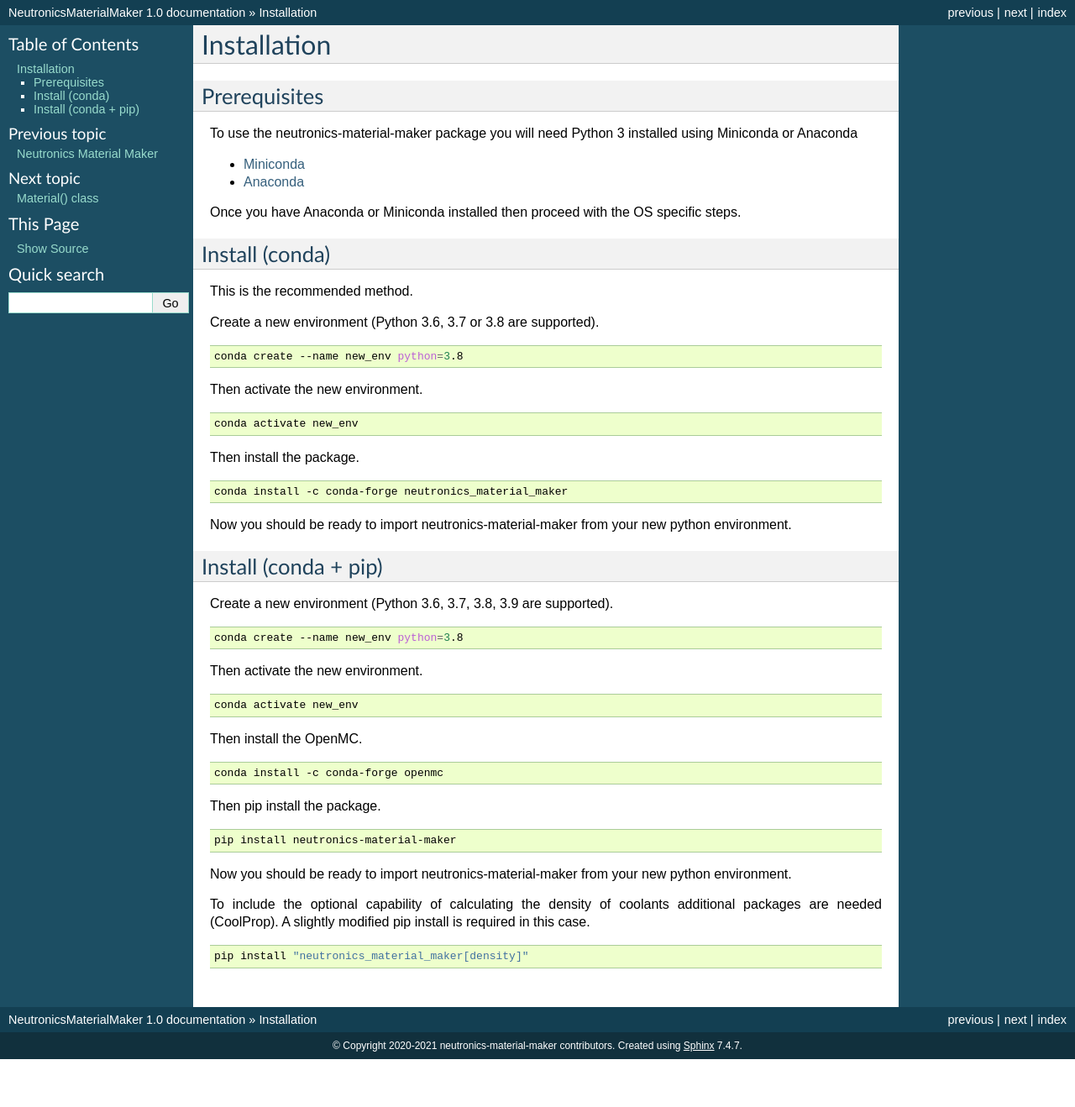
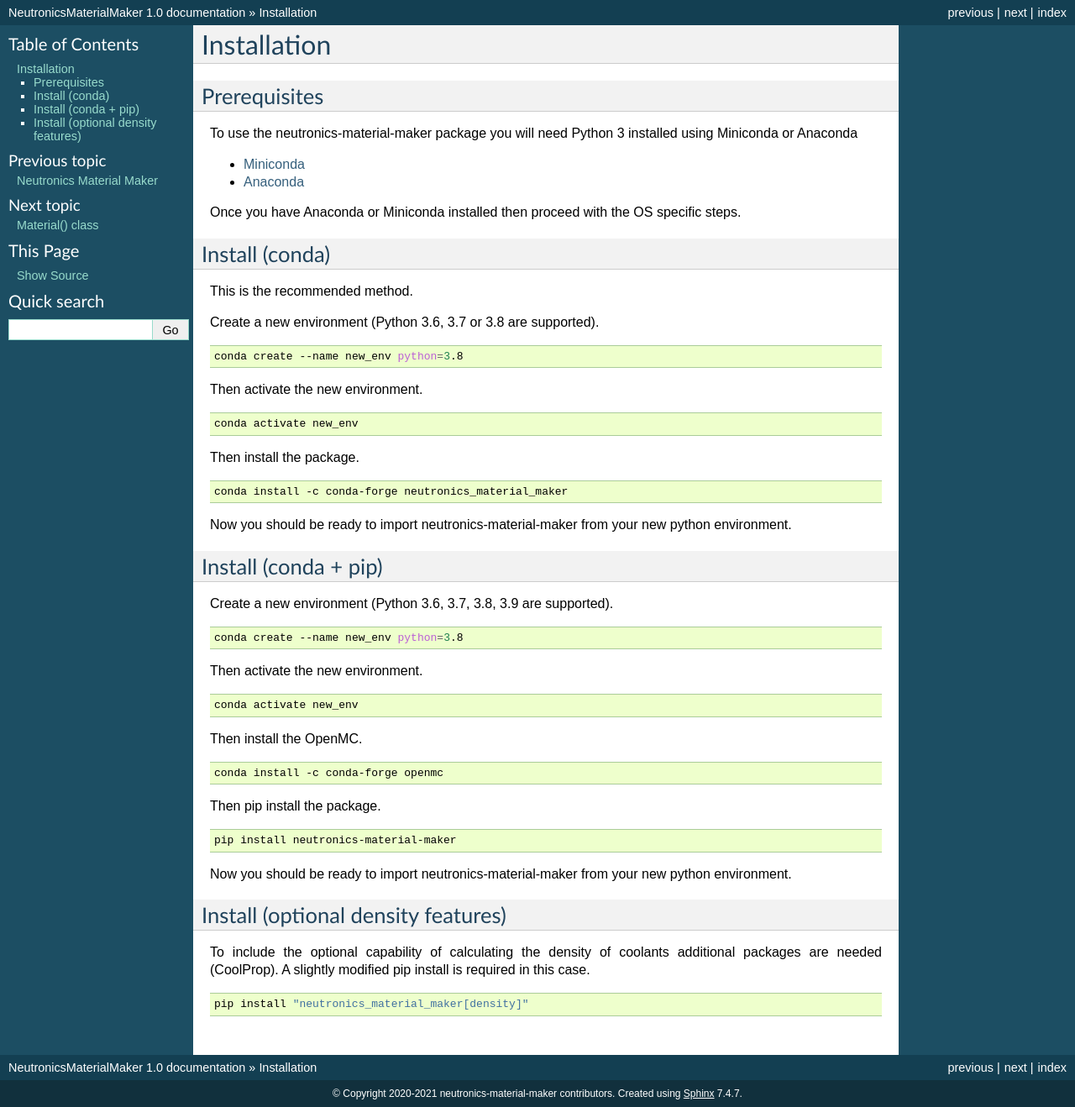
Before and after one commit to fusion-energy/neutronics_material_maker, a Sphinx documentation site: the page built from docs/source/install.rst, in a window 1280 px wide. Shown: the whole page at 84% size. Built offline with Sphinx 7.4.7, drawn with Linux system fonts in a browser that asks for light colours; before the commit the page ends 1261 px from its top, so only the background shows below that.

Commit message:
section for [density] install

```diff
--- a/docs/source/install.rst
+++ b/docs/source/install.rst
@@ -44,7 +44,6 @@ Then install the package.
 Now you should be ready to import neutronics-material-maker from your new python
 environment.
 
-
 Install (conda + pip)
 ---------------------
 
@@ -77,6 +76,9 @@ Then pip install the package.
 Now you should be ready to import neutronics-material-maker from your new python
 environment.
 
+Install (optional density features)
+-----------------------------------
+
 To include the optional capability of calculating the density of coolants
 additional packages are needed (CoolProp). A slightly modified pip install
 is required in this case.
```
